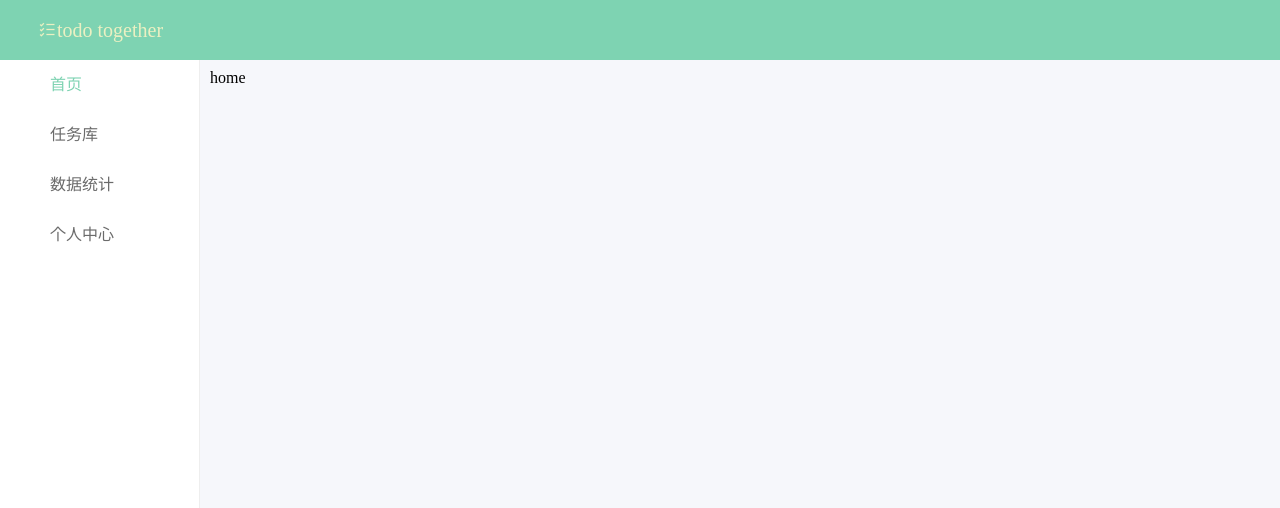
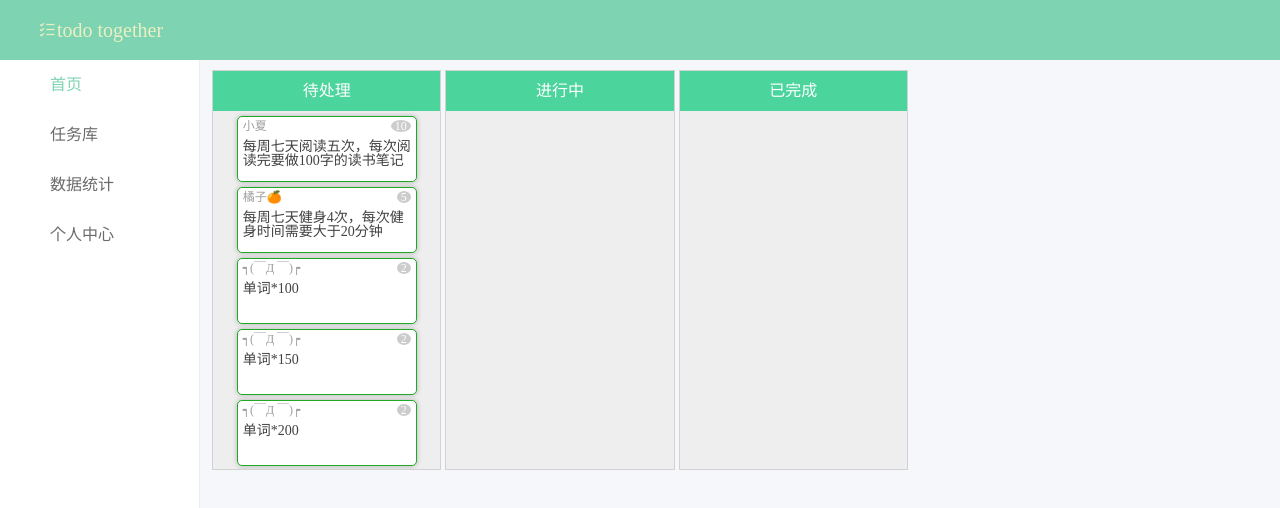
Before and after one commit to G-lory/todo-together, a React (Create React App) app: page /home in a window 1280 px wide. Shown: the top 508 px of the page. Built offline with nearby package versions, Linux system fonts and the light colour scheme.

Commit message:
feat: 添加首页内容（初步）

```diff
--- /dev/null
+++ b/src/constants/task.js
@@ -0,0 +1,9 @@
+export const STATUS_TODO = 'STATUS_TODO';
+export const STATUS_DOING = 'STATUS_DOING';
+export const STATUS_DONE = 'STATUS_DONE';
+
+export const STATUS_CODE = {
+		STATUS_TODO: '待处理',
+		STATUS_DOING: '进行中',
+		STATUS_DONE: '已完成'
+}
--- /dev/null
+++ b/src/containers/home/components/TaskCol.js
@@ -0,0 +1,56 @@
+import React, { PureComponent } from 'react';
+
+import { STATUS_CODE } from '../../../constants/task';
+
+
+class TaskCol extends React.Component {
+	state = {
+		in: false
+	}
+	handleDragEnter = (e) => {
+		e.preventDefault();
+		if (this.props.canDragIn) {
+			this.setState({
+				in: true
+			})
+		}
+	}
+	handleDragLeave = (e) => {
+		e.preventDefault();
+		if (this.props.canDragIn) {
+			this.setState({
+				in: false
+			})
+		}
+	}
+	handleDrop = (e) => {
+		e.preventDefault();
+		this.props.dragTo(this.props.status);
+		this.setState({
+			in: false
+		})
+	}
+	render() {
+		let { status, children } = this.props;
+		return (
+			<div
+				id={`col-${status}`}
+				className={'col'}
+				onDragEnter={this.handleDragEnter}
+				onDragLeave={this.handleDragLeave}
+				onDragOver={this.handleDragEnter}
+				onDrop={this.handleDrop}
+				draggable="true"
+			>
+				<header className="col-header">
+					{STATUS_CODE[status]}
+				</header>
+				<main className={'col-main' + (this.state.in ? ' active' : '')}>
+					{children}
+				</main>
+			</div>
+		);
+	}
+}
+
+export default TaskCol;
--- /dev/null
+++ b/src/containers/home/components/TaskItem.js
@@ -0,0 +1,27 @@
+import React, { PureComponent } from 'react';
+
+class TaskItem extends React.Component {
+	handleDragStart = (e) => {
+		this.props.onDragStart(this.props.id);
+	}
+	render() {
+		let { id, title, point, username, active, onDragEnd } = this.props;
+		return (
+			<div
+				onDragStart={this.handleDragStart}
+				onDragEnd={onDragEnd}
+				id={`item-${id}`}
+				className={'item' + (active ? ' active' : '')}
+				draggable="true"
+			>
+				<header className="item-header">
+					<span className="item-header-username">{username}</span>
+					<span className="item-header-point">{point}</span>
+				</header>
+				<main className="item-main">{title}</main>
+			</div>
+		);
+	}
+}
+
+export default TaskItem;
--- /dev/null
+++ b/src/containers/home/index.css
@@ -0,0 +1,67 @@
+.item {
+		border: 1px solid #1da921;
+		width: 180px;
+		border-radius: 5px;
+		box-shadow: 0 0 5px 0 #b3b3b3;
+		margin: 5px auto;
+		background: #fff;
+}
+.item.active {
+		border-style: dashed;
+}
+.item-header {
+		font-size: 12px;
+		color: #9e9e9e;
+		padding: 3px 5px;
+}
+.item-main {
+		padding: 5px;
+		font-size: 14px;
+		color: #424242;
+		height: 36px;
+		overflow: hidden;
+		text-overflow: ellipsis;
+		display: -webkit-box;
+		-webkit-box-orient: vertical;
+		-webkit-line-clamp: 2;
+}
+.item-header-point {
+		background: #ccc;
+		float: right;
+		padding: 0 4px;
+		min-width: 10px;
+		text-align: center;
+		color: #fff;
+		border-radius: 50%;
+}
+.col {
+		border: 1px solid #d2d2d2;
+		flex-grow: 1;
+		width: 180px;
+		height: 100%;
+		margin: 0 2px;
+		background: #eee;
+		flex-grow: 1;
+		display: flex;
+		flex-direction: column;
+}
+.col-header {
+		height: 40px;
+		line-height: 40px;
+		background: #4bd49c;
+		color: #fff;
+		text-align: center;
+}
+.col-main {
+		overflow: auto;
+		flex-grow: 1;
+}
+.col-main.active {
+		background: #00ad23;
+		opacity: 0.1;
+}
+.task-wrapper {
+		display: flex;
+		height: 400px;
+		width: 700px;
+}
--- a/src/containers/home/index.js
+++ b/src/containers/home/index.js
@@ -1,14 +1,111 @@
 import React, { PureComponent } from 'react';
 import { HomeWrapper } from './style';
+import TaskItem from './components/TaskItem';
+import TaskCol from './components/TaskCol';
+import './index.css';
 
-class Home extends PureComponent {
+import { STATUS_TODO, STATUS_DOING, STATUS_DONE, STATUS_CODE } from '../../constants/task';
+
+let tasks = [{
+		id: 0,
+		status: STATUS_TODO,
+		title: '每周七天阅读五次，每次阅读完要做100字的读书笔记',
+		username: '小夏',
+		point: 10
+}, {
+		id: 1,
+		status: STATUS_TODO,
+		title: '每周七天健身4次，每次健身时间需要大于20分钟',
+		username: '橘子🍊',
+		point: 5
+}, {
+		id: 2,
+		status: STATUS_TODO,
+		title: '单词*100',
+		username: '┑(￣Д ￣)┍',
+		point: 2
+}, {
+		id: 3,
+		status: STATUS_TODO,
+		title: '单词*150',
+		username: '┑(￣Д ￣)┍',
+		point: 2
+}, {
+		id: 4,
+		status: STATUS_TODO,
+		title: '单词*200',
+		username: '┑(￣Д ￣)┍',
+		point: 2
+}, {
+		id: 5,
+		status: STATUS_TODO,
+		title: '单词*250',
+		username: '┑(￣Д ￣)┍',
+		point: 2
+}]
+
+class TaskPanel extends React.Component {
+	state = {
+		tasks: tasks,
+		activeId: null
+	}
+	/**
+	 * 传入被拖拽任务项的 id
+	 */
+	onDragStart = (id) => {
+		this.setState({
+			activeId: id
+		})
+	}
+
+	dragTo = (status) => {
+		let { tasks, activeId} = this.state;
+		let task = tasks[activeId];
+		if (task.status !== status) {
+			task.status = status;
+			this.setState({
+				tasks: tasks
+			})
+		}
+		this.cancelSelect();
+	}
+
+	cancelSelect = () => {
+		this.setState({
+			activeId: null
+		})
+	}
+
 	render() {
+		let { tasks, activeId } = this.state;
+		let { onDragStart, onDragEnd, cancelSelect } = this;
 		return (
-			<HomeWrapper>
-				home
-			</HomeWrapper>
+			<div className="task-wrapper">
+				{
+					Object.keys(STATUS_CODE).map(status =>
+						<TaskCol
+							status={status}
+							key={status}
+							dragTo={this.dragTo}
+							canDragIn={activeId != null && tasks[activeId].status !== status}>
+							{ tasks.filter(t => t.status === status).map(t =>
+								<TaskItem
+									key={t.id}
+									active={t.id === activeId}
+									id={t.id}
+									title={t.title}
+									point={t.point}
+									username={t.username}
+									onDragStart={onDragStart}
+									onDragEnd={cancelSelect}
+								/>)
+							}
+						</TaskCol>
+					)
+				}
+			</div>
 		)
 	}
 }
 
-export default Home;
+export default TaskPanel;
--- a/src/containers/layout/style.js
+++ b/src/containers/layout/style.js
@@ -7,6 +7,7 @@ export const Header = styled.div`
 
 export const Logo = styled.div`
 	width: 200px;
+	min-width: 200px;
 	height: 60px;
 	line-height: 60px;
 	text-align: center;
--- a/src/containers/user/style.js
+++ b/src/containers/user/style.js
@@ -12,13 +12,14 @@ export const UserHeader = styled.div`
 	display: flex;
 	box-shadow: 0 1px 11px 0 rgba(0, 0, 0, 0.12);
 	border-radius: 5px;
+	margin: 10px 0;
 	.avatar {
 		height: 100px;
     width: 100px;
     margin: 25px 50px;
     border-radius: 50%;
-		transition: all 1s;
-		box-shadow: 0 0 5px 0 #000;
+		transition: all .3s;
+		box-shadow: 0 0 1px 0 #000;
 		&:hover {
 			transform: scale(1.5);
 		}
```
